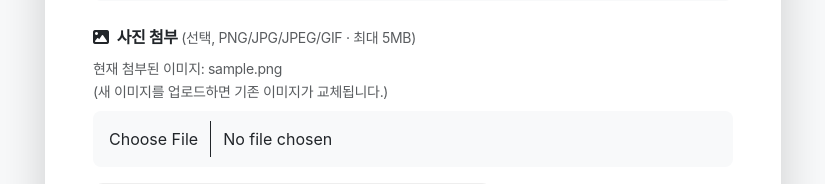
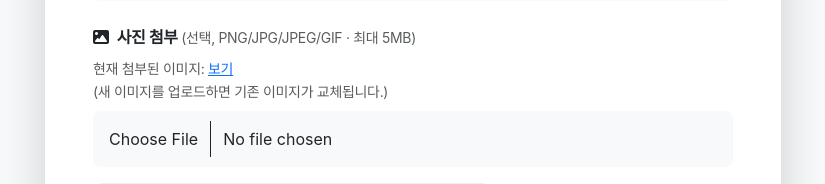
Before and after one commit to kangrobin0831-stack/PNU_CSE_26_blind, a Flask app: page /post/1/edit in a window 1280 px wide. Shown: the part 740-924 px from the top of the page, without its empty margins (227-1052 px from the left). Run offline with Flask 3, Linux system fonts and the light colour scheme; the visitor is signed in with stand-in values (Sample User, id 1); tables that the repository leaves empty hold one stand-in row (values such as "Sample post"); grey boxes marked "Sample" are stand-in pictures; some libraries are stand-ins or nearby versions; some web fonts are replaced.

Commit message:
Fix: Enable image upload during post editing with ImgBB integration

```diff
--- a/app.py
+++ b/app.py
@@ -593,7 +593,8 @@ def edit_post(post_id):
         if category == '공지사항' and not is_admin():
             flash("공지사항은 관리자만 작성할 수 있습니다.")
             return redirect(url_for('edit_post', post_id=post.id))
-
+        file = request.files.get('post_image')
+        if file and file.filename:
             image_url = upload_to_imgbb(file)
             if image_url:
                 post.image_path = image_url
--- a/templates/edit.html
+++ b/templates/edit.html
@@ -40,14 +40,14 @@
                         <i class="fa-solid fa-image me-2"></i>사진 첨부 <span class="text-muted fw-normal small">(선택, PNG/JPG/JPEG/GIF · 최대 5MB)</span>
                     </label>
                     {% if post.image_path %}
-                    <div class="mb-2 small text-muted">현재 첨부된 이미지: {{ post.image_path }} <br>(새 이미지를 업로드하면 기존 이미지가 교체됩니다.)</div>
+                    <div class="mb-2 small text-muted">현재 첨부된 이미지: <a href="{{ post.image_path }}" target="_blank">보기</a> <br>(새 이미지를 업로드하면 기존 이미지가 교체됩니다.)</div>
                     {% endif %}
                     <input type="file" id="post_image" name="post_image"
                            class="form-control bg-light border-0 rounded-3 p-3"
                            accept=".png,.jpg,.jpeg,.gif">
                     <!-- 미리보기 -->
                     <div id="img-preview-wrap" class="mt-3 {% if not post.image_path %}d-none{% endif %}">
-                        <img id="img-preview" src="{% if post.image_path %}{{ url_for('static', filename='post_images/' + post.image_path) }}{% else %}#{% endif %}" alt="미리보기"
+                        <img id="img-preview" src="{% if post.image_path %}{{ post.image_path }}{% else %}#{% endif %}" alt="미리보기"
                              style="max-width:100%; max-height:300px; object-fit:contain; border-radius:10px; border:1px solid #eee;">
                         <div class="mt-1">
                             <button type="button" class="btn btn-sm btn-outline-danger rounded-pill mt-1" onclick="clearImage()">
```
